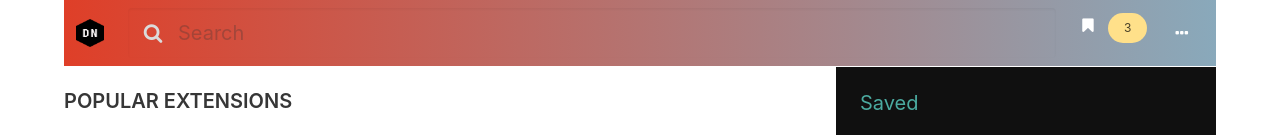
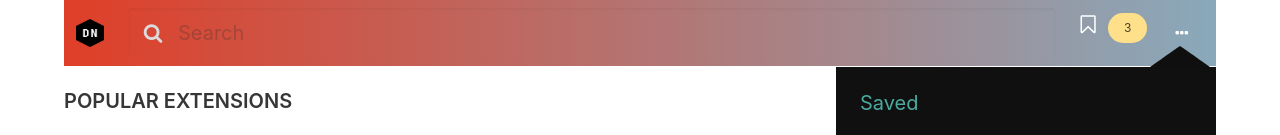
Before and after one commit to EdgarXolop/s31-dev, a React (Create React App) app: page / in a window 1280 px wide. Shown: the top 135 px of the page. Built offline with nearby package versions, Linux system fonts and the light colour scheme.

Commit message:
z index fixed

```diff
--- a/src/components/Domain.js
+++ b/src/components/Domain.js
@@ -37,10 +37,10 @@ class Domain extends Component {
                     {this.state.domain.name}
                 </div>
                 <div className="column is-2 div-price">
-                    <div><label class="price">{this.state.domain.currency}{this.state.domain.price}  </label>  </div>
+                    <div><label className="price">{this.state.domain.currency}{this.state.domain.price}  </label>  </div>
                     <div>
-                        <label class="at">AT </label>
-                        <label class="namecheap">NAMECHAEAP</label>
+                        <label className="at">AT </label>
+                        <label className="namecheap">NAMECHAEAP</label>
                     </div>
                 </div>
                 <div className="column is-2">
--- a/src/components/dumb/Cart.js
+++ b/src/components/dumb/Cart.js
@@ -3,6 +3,7 @@ import React from 'react'
 function Cart (props) {
     return(
         <div className="column is-4 columns saved-main">
+        <img className="triangle" src="assets/triangle.png"/>
         <div className="column is-12 saved">
             <div className="column is-5">
                 <h2 className="subtitle subtitle-saved">{props.titleList}</h2>
--- a/src/components/dumb/Navbar.js
+++ b/src/components/dumb/Navbar.js
@@ -31,7 +31,7 @@ function Navbar (props) {
               <div className="field is-grouped">
                 <p className="control">
                   <span className="icon">
-                    <i className="fa fa-bookmark"></i>
+                    <i className="fa fa-lg fa-bookmark-o"></i>
                   </span>
                 </p>
                 <p className="control">
--- a/src/styles/App.css
+++ b/src/styles/App.css
@@ -1,5 +1,12 @@
 .saved-main{
     padding-right: 0px;
+    z-index: 1;
+}
+.saved-main .triangle{
+    position: absolute;
+    height: 25px;
+    margin-top: -80px;
+    margin-left: 310px;
 }
 .saved{
     background: #101010;
--- a/src/styles/Navbar.css
+++ b/src/styles/Navbar.css
@@ -4,6 +4,7 @@
 .navbar-s31{
   background: linear-gradient(to right, #df3f28, #89a9bb);
   border: none;
+  z-index: 0 !important;
 }
 input[type="text"] {
   background: transparent;
@@ -19,3 +20,7 @@ input[type="text"] {
   border: none !important;
   color: #ffffff !important;
 }
+
+body{
+  z-index: 0 !important;
+}
```
